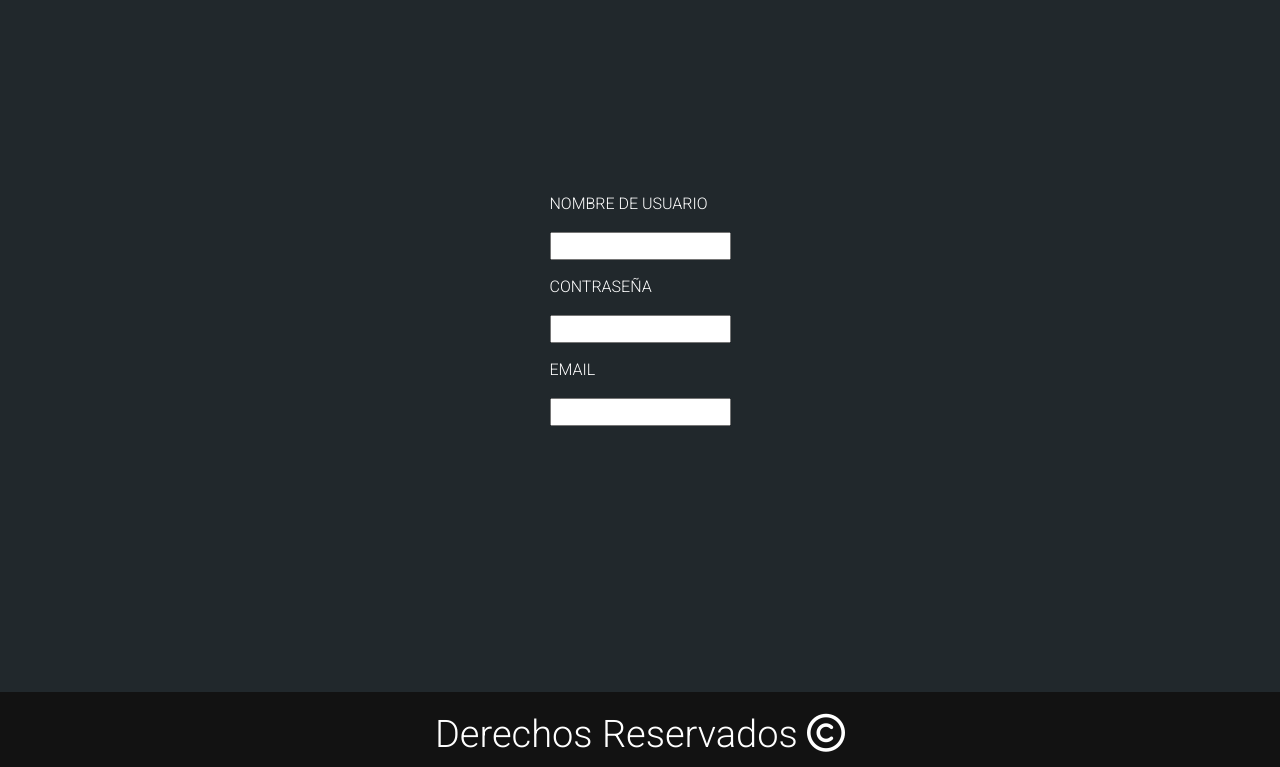
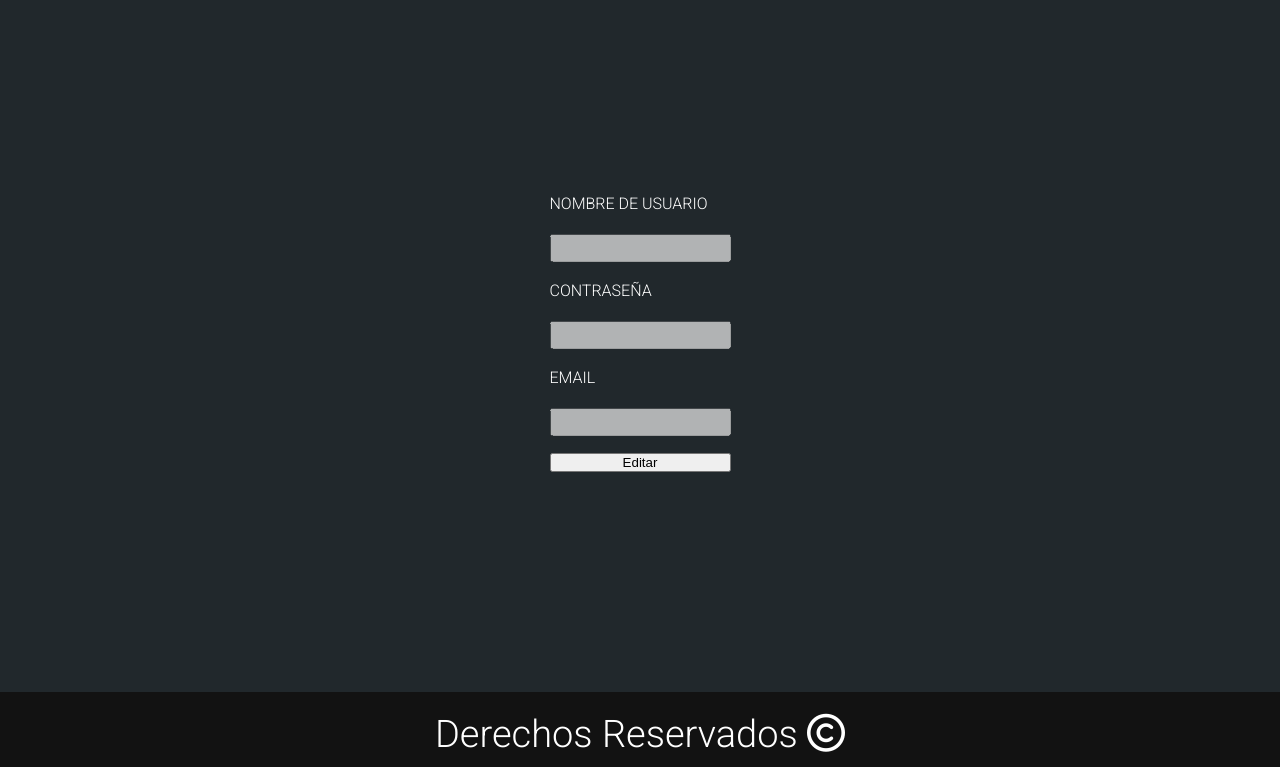
Before and after one commit to walkeriorus/CaC-TP-Flask, a Flask app: page /user/1 in a window 1280 px wide. Shown: the part 84-851 px from the top of the page. Run offline with Flask 2, Linux system fonts and the light colour scheme; data that the repository does not hold is empty; some libraries are stand-ins or nearby versions.

Commit message:
Cambios en la estructura del formulario

```diff
--- a/templates/viewAccountInfo.html
+++ b/templates/viewAccountInfo.html
@@ -3,17 +3,19 @@
 <title>Pagina de usuario - Samples Web</title>
 {% endblock %}
 {% block stylesEspecificos %}
-    <link rel="stylesheet" href="{{url_for('static',filename='css/viewAccount.css')}}">
+<link rel="stylesheet" href="{{url_for('static',filename='css/viewAccount.css')}}">
 {% endblock %}
 {% block main %}
 <main id="main">
-    <form id="view-user-info">
+    <form action="/edit" method="POST" enctype="multipart/form-data" id="view-user-info" class="grid x2col">
+        <input type="text" value="{{usuario['id']}}" class="displayNone" name="userId" id="user_id">
         <label for="user_name">Nombre de usuario</label>
-        <input type="text" value="{{ usuario['user_name']}}">
+        <input type="text" name="userName" id="user_name" value="{{ usuario['user_name']}}" disabled>
         <label for="user_pass">Contraseña</label>
-        <input type="password" value="{{ usuario['user_pass']}}">
+        <input type="password" name="userPass" id="user_pass" value="{{ usuario['user_pass']}}" disabled>
         <label for="user_email">Email</label>
-        <input type="email" value="{{usuario['user_email']}}">
+        <input type="email" name="userEmail" id="user_email" value="{{usuario['user_email']}}" disabled>
+        <button type="submit" for="view-user-info" id="edit-button">Editar</button>
     </form>
 </main>
 {% endblock %}
```
